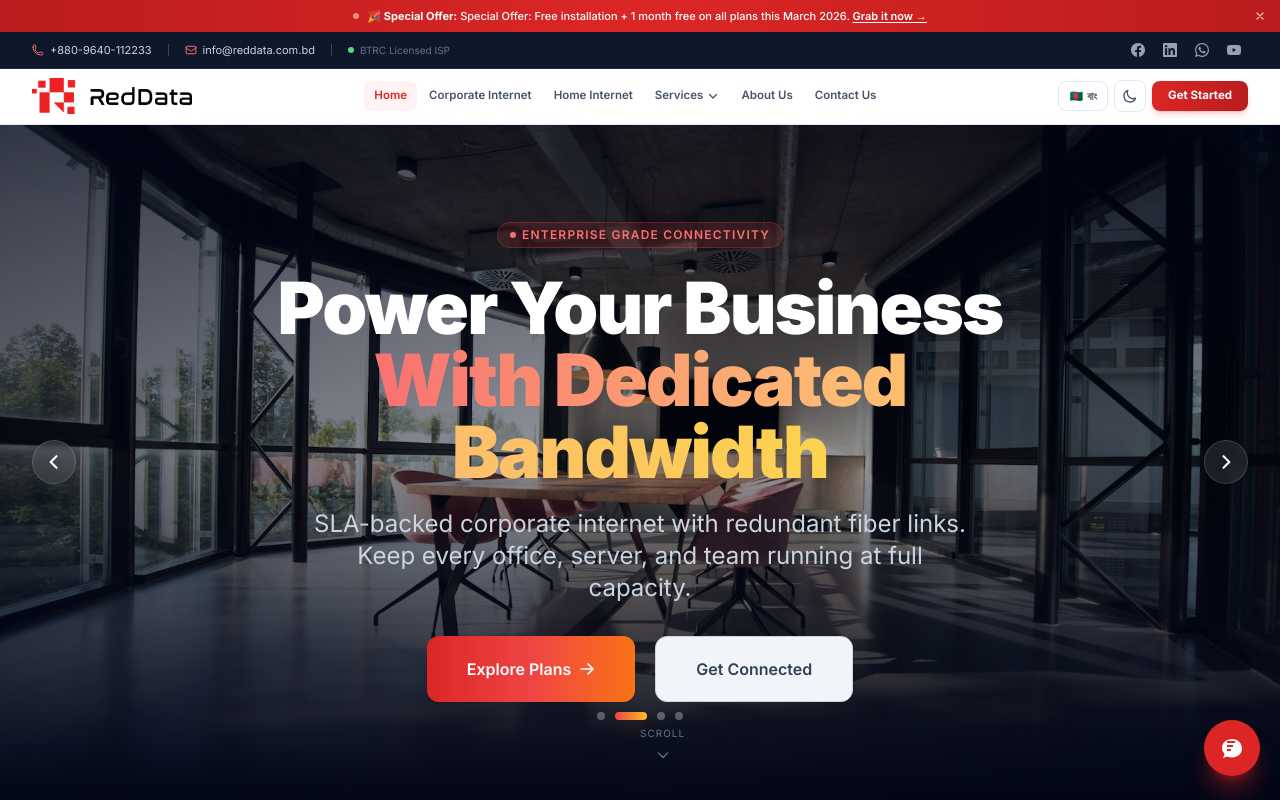
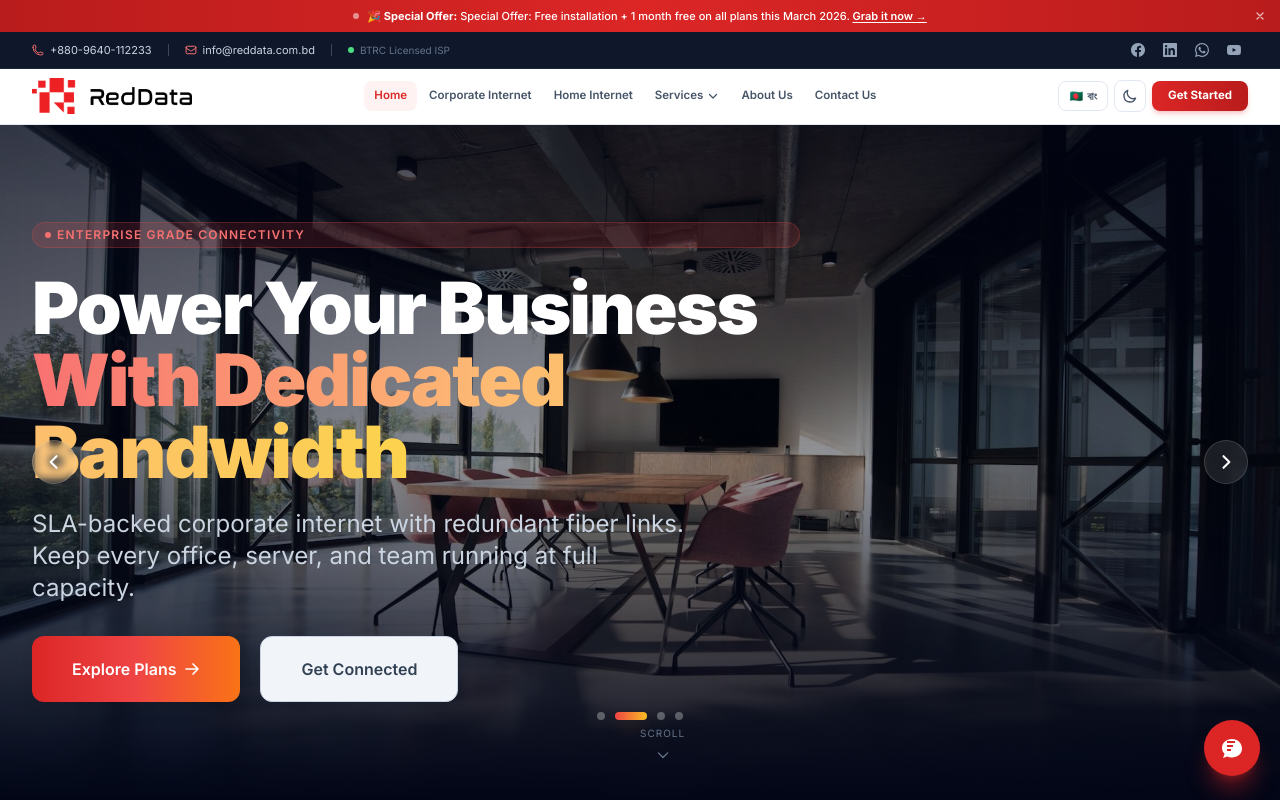
Before and after one commit to hasib61714/red-data-website, a React (Vite) app: page / in a window 1280 px wide. Shown: the top 800 px of the page. Built offline with nearby package versions, Linux system fonts and the light colour scheme.

Commit message:
fix: restore left alignment for hero slide text block, keep spacing improvements

```diff
--- a/src/components/sections/Hero.jsx
+++ b/src/components/sections/Hero.jsx
@@ -72,9 +72,9 @@ export default function Hero({ topBarVisible = false }) {
       <div className="absolute inset-0 bg-grid opacity-20 z-20 pointer-events-none" />
 
       {/* ─── Slide Content ─── */}
-      <div className="absolute inset-0 z-30 flex justify-center items-center">
+      <div className="absolute inset-0 z-30 flex items-center">
         <Container className="w-full">
-          <div className="max-w-3xl mx-auto flex flex-col justify-center items-center text-center">
+          <div className="max-w-3xl flex flex-col justify-center">
             {/* Badge */}
             <div
               key={`badge-${current}`}
```
